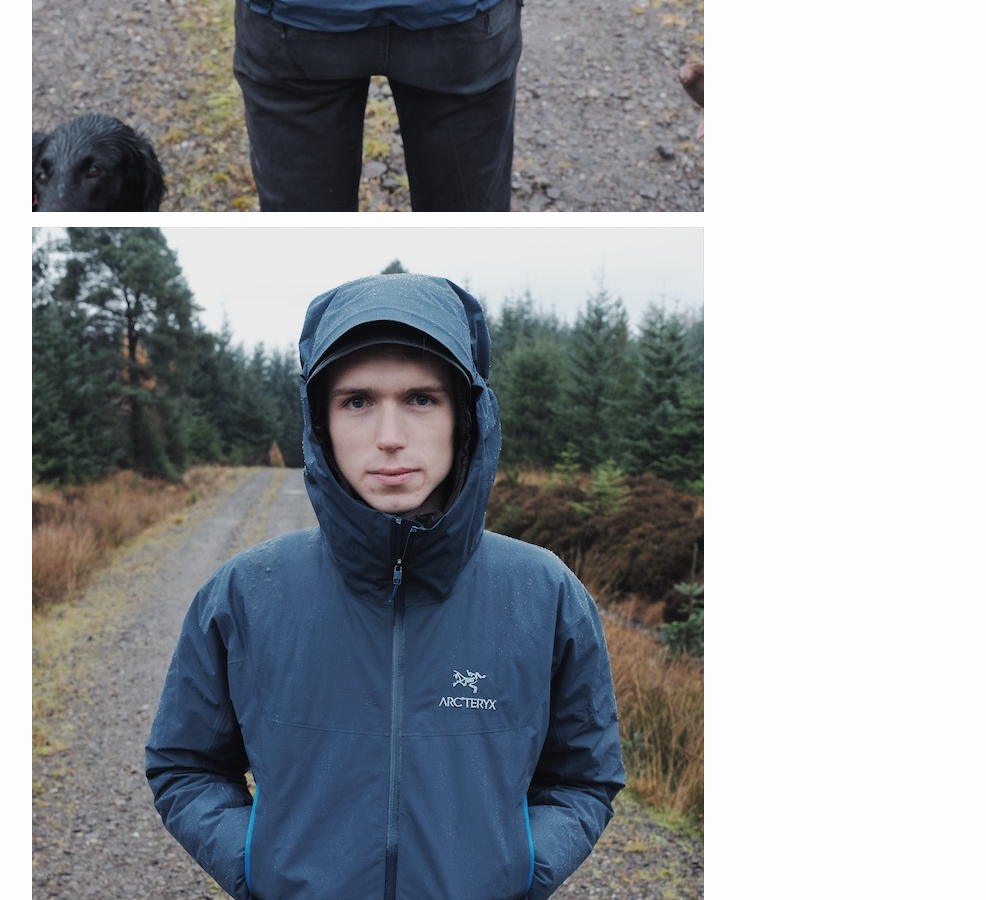
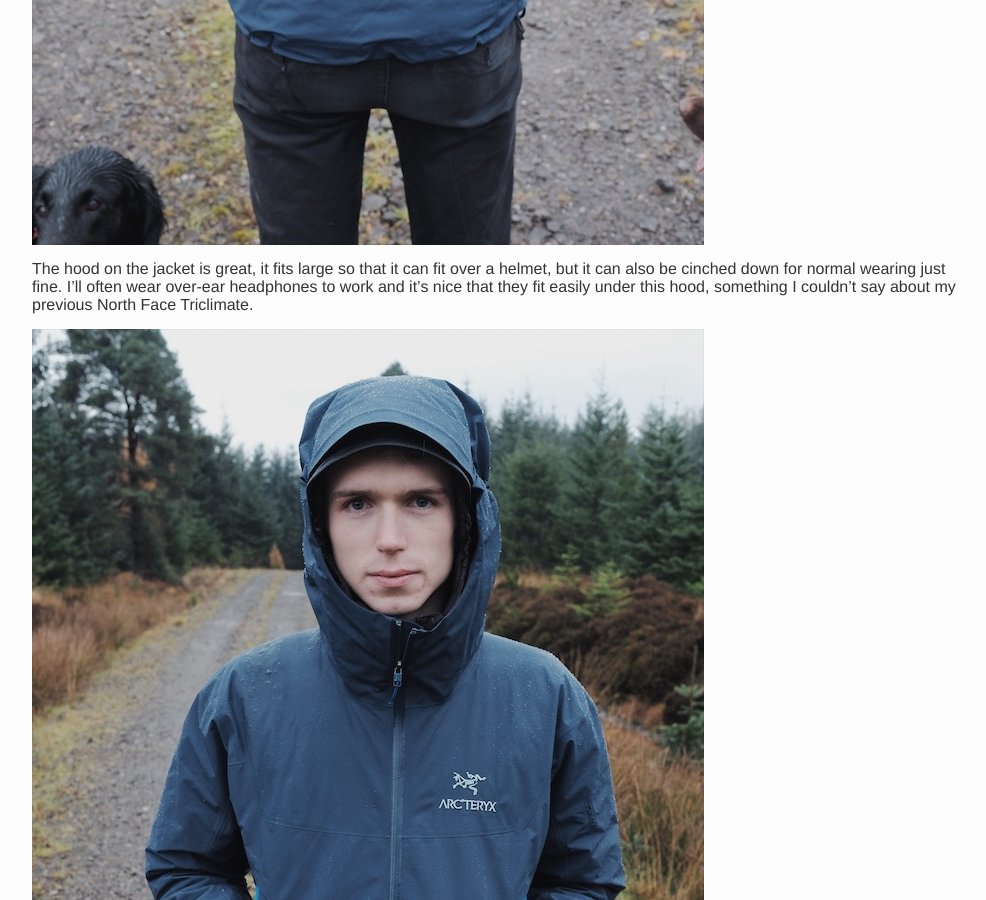
Before and after one commit to rorydbain/rorydbain.github.io, a Jekyll site: the page built from _posts/2018-11-11-arcteryx-review.markdown, in a window 1280 px wide and 900 px high, scrolled down 1783 px. Shown: the whole window, without its empty margins (138-1124 px from the left). Built offline with Jekyll 4.4.1, drawn with Linux system fonts in a browser that asks for light colours; comment, search, counter and statistics services are not loaded; some of the changed text lies outside the part shown.

Commit message:
updated arcteryx txt

```diff
--- a/_posts/2018-11-11-arcteryx-review.markdown
+++ b/_posts/2018-11-11-arcteryx-review.markdown
@@ -9,10 +9,15 @@
 
 In my looking I couldn’t find many great photos of the jackets online and any good quality ones I found did not do the fits of the jackets justice. I thought I’d share some pictures of mine for anyone else who isn’t sold by the styling you see online.
 
+In each of these photos I’m wearing the Arcteryx with a Rab Microlight Alpine down jacket underneath - both in size UK medium.
+
 ![Arcteryx Beta SL with Rab Microlight]({{ "/assets/jacket1.jpeg" | absolute_url }})
 
 ![Arcteryx Beta SL with Rab Microlight]({{ "/assets/jacket2.jpeg" | absolute_url }})
 
+The hood on the jacket is great, it fits large so that it can fit over a helmet, but it can also be cinched down for normal wearing just fine. I’ll often wear over-ear headphones to work and it’s nice that they fit easily under this hood, something I couldn’t say about my previous North Face Triclimate.
+
 ![Arcteryx Beta SL with Rab Microlight]({{ "/assets/jacket3.jpeg" | absolute_url }})
 
 ![Arcteryx Beta SL with Rab Microlight]({{ "/assets/jacket4.jpeg" | absolute_url }})
+The Arcteryx next to my friend Declan’s Carthart parka after a 30 minute downpour.
```
